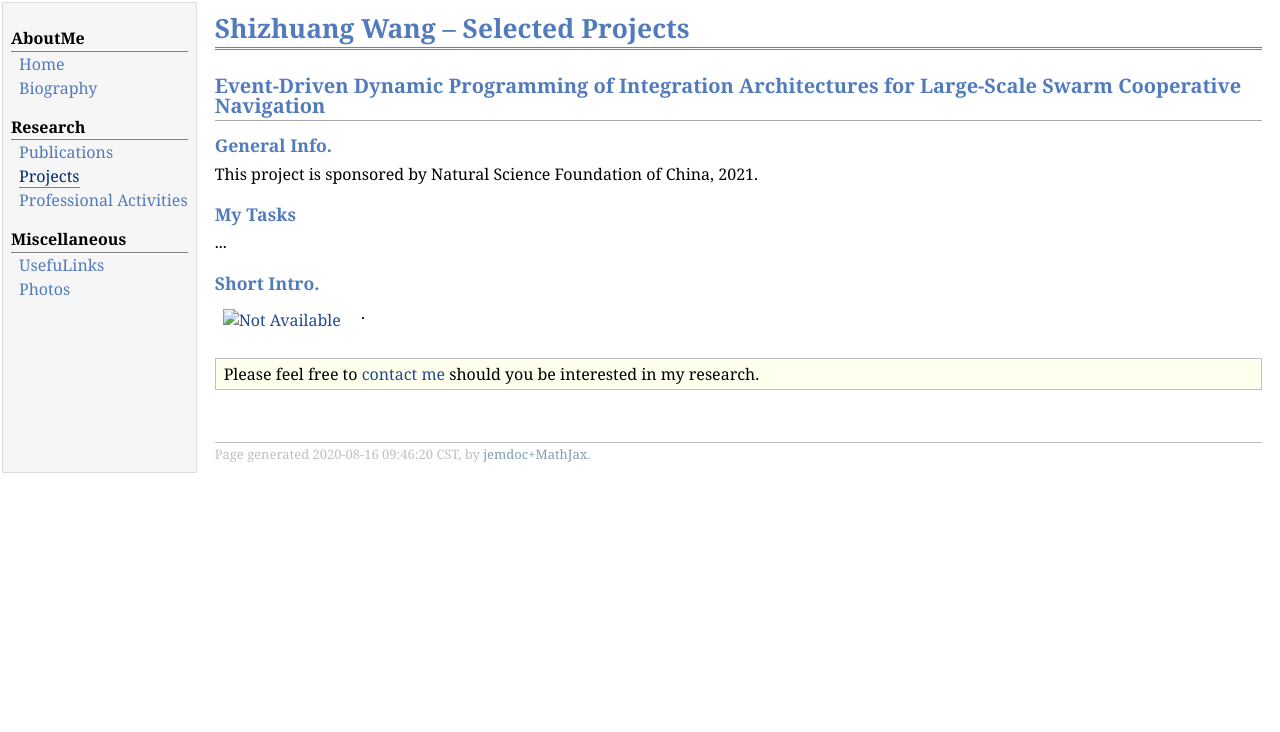
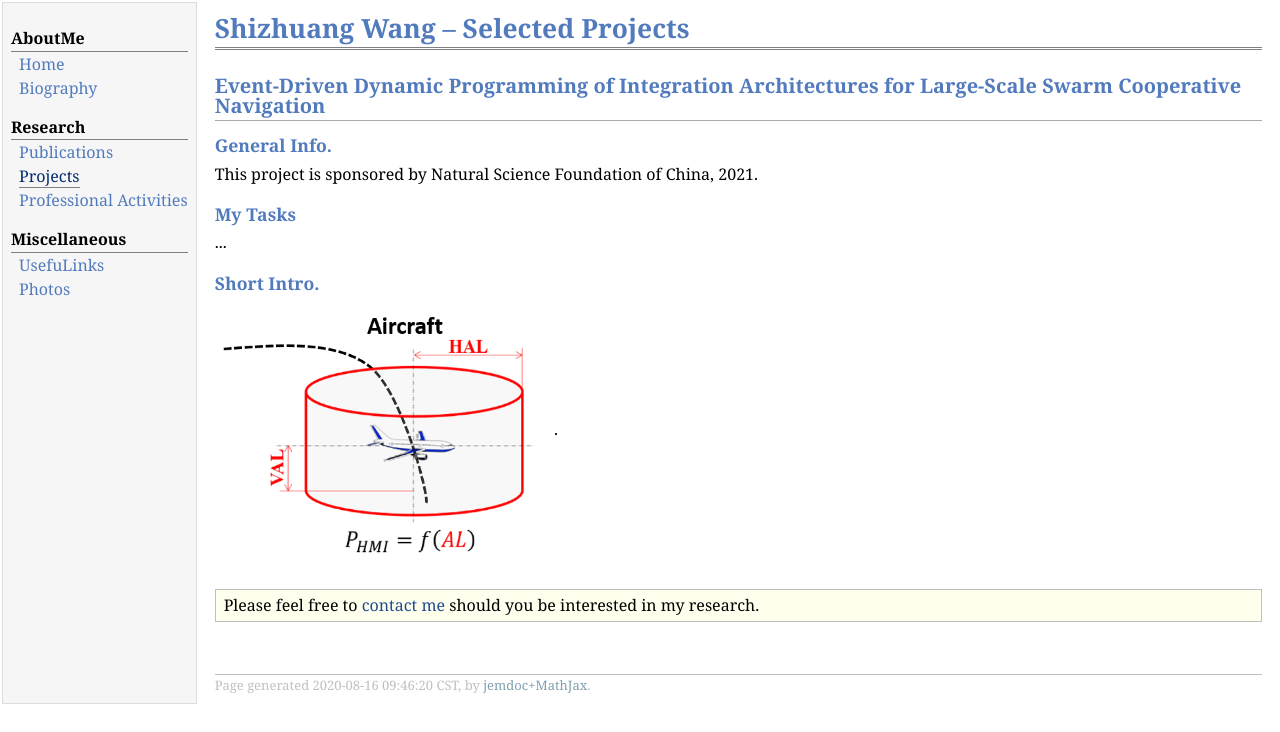
Before and after one commit to wangstrong1996/wangstrong1996.github.io, a plain HTML site: page projects.html in a window 1280 px wide. Drawn offline with Linux system fonts and the light colour scheme.

Commit message:
Update projects.html

```diff
--- a/projects.html
+++ b/projects.html
@@ -31,7 +31,7 @@
   <h3> My Tasks </h3> <p> ... </p>
   <h3> Short Intro. </h3>
 <table class="imgtable"><tr><td>
-<a href="projects.html"><img src="example.png" alt="Not Available" width="WIDTHpx" height="260px" /></a>&nbsp;</td>
+<a href="projects.html"><img src="/Projects/example.png" alt="Not Available" width="WIDTHpx" height="260px" /></a>&nbsp;</td>
 <td align="left">
   <p>
     .
```
